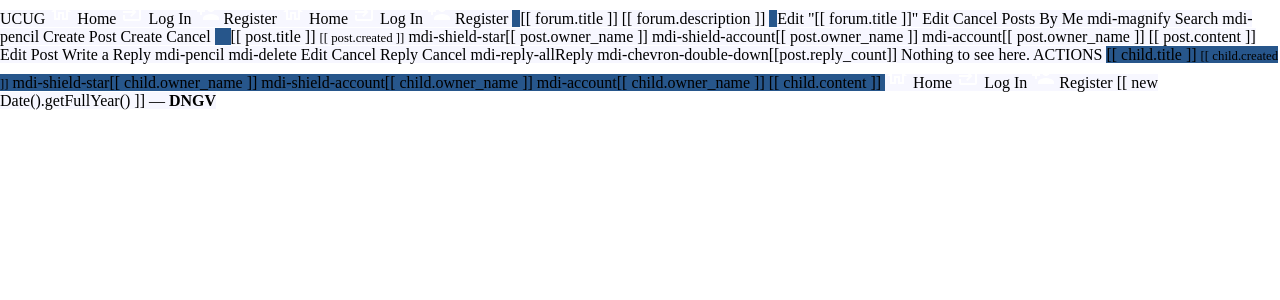
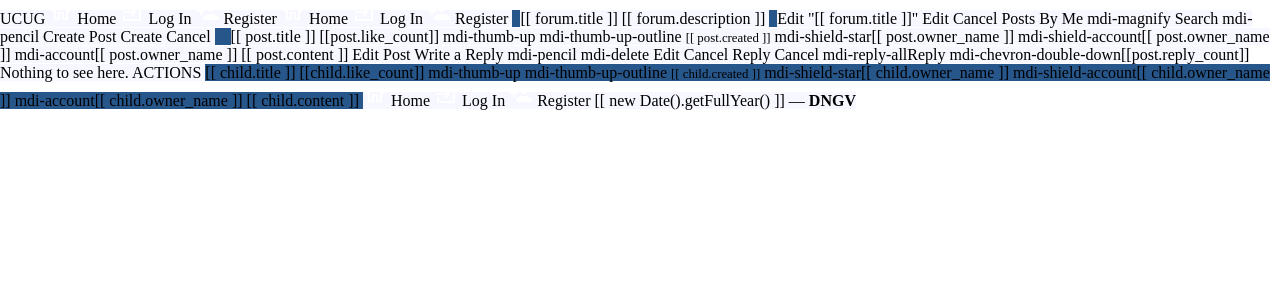
Before and after one commit to DanielGove/UCUG_Public, a Django app: template ucug_forum/templates/forum_feed.html in a window 1280 px wide. Shown: the top 300 px of the page. Run offline with Django 3.2, Linux system fonts and the light colour scheme; the template is opened without the code that fills it, so the values that code supplies are empty; some libraries are stand-ins or nearby versions.

Commit message:
Added post Like functionality

```diff
--- a/ucug_forum/templates/forum_feed.html
+++ b/ucug_forum/templates/forum_feed.html
@@ -138,6 +138,11 @@
         <v-card-title>
             [[ post.title ]]
             <v-spacer></v-spacer>
+            <v-chip @click="like_post(post)"
+                color="info" class="mr-1">[[post.like_count]]
+                <v-icon small right v-if="post.liked_by_user">mdi-thumb-up</v-icon>
+                <v-icon small right v-else>mdi-thumb-up-outline</v-icon>
+            </v-chip>
             <small>[[ post.created ]]</small>
             <!-- Owner Tag -->
             <v-chip v-if="post.owner_class == 'super'"  class="ml-1"
@@ -230,6 +235,11 @@
                         <v-card-title>
                             [[ child.title ]]
                             <v-spacer></v-spacer>
+                            <v-chip @click="like_post(child)"
+                                color="info" class="mr-1">[[child.like_count]]
+                                <v-icon small right v-if="child.liked_by_user">mdi-thumb-up</v-icon>
+                                <v-icon small right v-else>mdi-thumb-up-outline</v-icon>
+                            </v-chip>
                             <small>[[ child.created ]]</small>
                             <!-- Owner Tag -->
                             <v-chip v-if="child.owner_class == 'super'" class="ml-1"
@@ -245,8 +255,7 @@
                                 <v-icon left>mdi-account</v-icon>[[ child.owner_name ]]
                             </v-chip>
                         </v-cart-title>
-                        <v-card-text style="text-wrap: word-break; max-width: 95%">
-                            [[ child.content ]]</v-card-text>
+                        <v-card-text>[[ child.content ]]</v-card-text>
                     </v-card>
                 </v-col>
             </v-row>
--- a/ucug_forum/templates/forum_header.html
+++ b/ucug_forum/templates/forum_header.html
@@ -47,6 +47,8 @@
         </v-app>
 
         <script type="text/javascript">
+            axios.defaults.xsrfCookieName = 'csrftoken';
+            axios.defaults.xsrfHeaderName = 'X-CSRFTOKEN';
             vue = new Vue({
                 el: '#app',
                 vuetify: new Vuetify(),
@@ -101,9 +103,12 @@
                     edit_post_content: "",
                     posts: [],
 
+                    like_alert: false,
+
                     order_by: [
                         "Most Recent",
                         "Oldest",
+                        "Most Liked",
                     ],
                     search_by: [
                         "Title & Content",
@@ -223,6 +228,23 @@
                         }
                         Vue.delete(this.posts, index)
                     },
+                    like_post(post) {
+
+
+                        axios.post("/like_post/" + post.id + "/")
+                            .then(res => {
+                                if (res.data == "LIKED") {
+                                    post.like_count += 1;
+                                    post.liked_by_user = true;
+                                } else if (res.data == "UNLIKED") {
+                                    post.like_count -= 1;
+                                    post.liked_by_user = false;
+                                } else {
+                                    this.like_alert = true;
+                                }
+                            })
+                            .catch(err => console.log(err))
+                    },
 
                     create_reply(post) {
                         if (!this.reply_valid) return false;
```
Also changed, not shown: ucug_forum/models.py (+16 -4 lines), ucug_forum/views.py (+7 -6 lines), db.sqlite3, ucug_auth/migrations/0002_alter_user_description_alter_user_username.py (added), ucug_forum/migrations/0008_alter_like_created_utc.py (added), ucug_forum/migrations/0009_alter_like_created_utc.py (added), ucug_forum/migrations/0010_alter_like_unique_together_like_id_alter_like_user_and_more.py (added).
